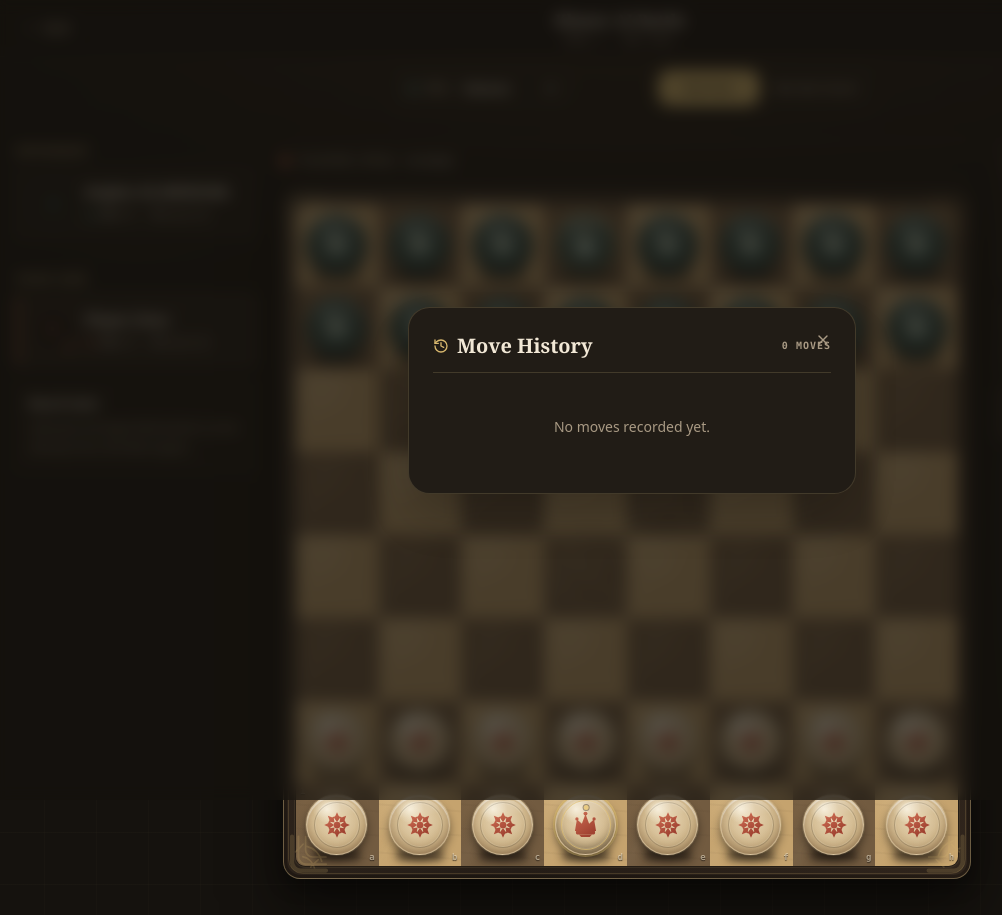
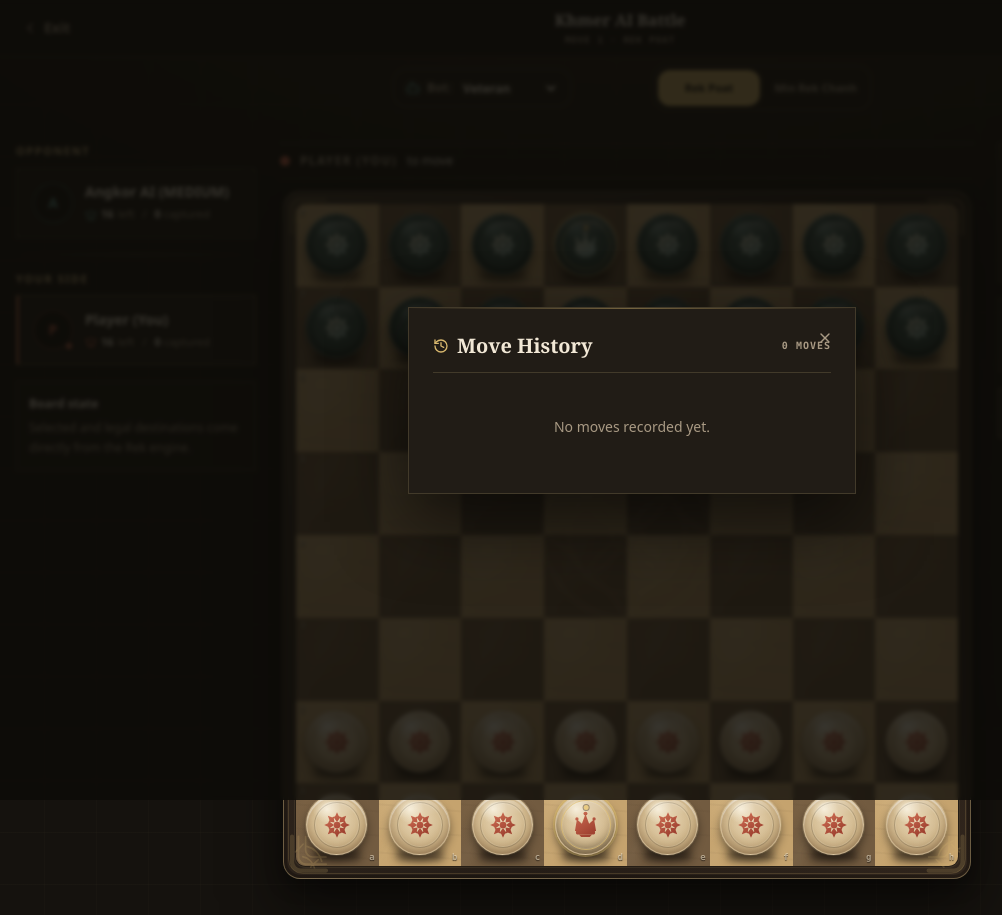
Before and after one commit to machxanht/Rek-Khmer-Chess, a Next.js app: page /play/ai in a window 1280 px wide. Both pictures are taken after a click on the button 1235 px from the left and 28 px from the top of the page. Shown: the whole page, without its empty margins (8-1010 px from the left). Built offline with nearby package versions, Linux system fonts and the light colour scheme.

Commit message:
design: align modal geometry with Angkor Night Court

```diff
--- a/components/ui/modal.tsx
+++ b/components/ui/modal.tsx
@@ -21,11 +21,14 @@ export function Modal({
 }) {
   useEffect(() => {
     if (!open) return
-    const onKey = (e: KeyboardEvent) => {
-      if (e.key === 'Escape' && dismissable) onClose?.()
+
+    const onKey = (event: KeyboardEvent) => {
+      if (event.key === 'Escape' && dismissable) onClose?.()
     }
+
     window.addEventListener('keydown', onKey)
     document.body.style.overflow = 'hidden'
+
     return () => {
       window.removeEventListener('keydown', onKey)
       document.body.style.overflow = ''
@@ -35,9 +38,9 @@ export function Modal({
   if (!open) return null
 
   return (
-    <div className="fixed inset-0 z-50 flex items-end justify-center sm:items-center">
+    <div className="fixed inset-0 z-50 flex items-end justify-center p-0 sm:items-center sm:p-5">
       <div
-        className="absolute inset-0 bg-background/70 backdrop-blur-sm"
+        className="absolute inset-0 bg-[#0d0b08]/82 backdrop-blur-[2px]"
         onClick={() => dismissable && onClose?.()}
         aria-hidden="true"
       />
@@ -46,15 +49,17 @@ export function Modal({
         aria-modal="true"
         aria-labelledby={labelledBy}
         className={cn(
-          'animate-fade-rise relative w-full max-w-md rounded-t-3xl border border-border bg-card p-6 shadow-2xl sm:rounded-3xl',
+          'animate-fade-rise relative w-full max-w-md border border-border bg-card p-5 shadow-[0_28px_70px_rgba(0,0,0,0.58)] sm:p-6',
           className,
         )}
       >
+        <span className="pointer-events-none absolute inset-x-0 top-0 h-px bg-gradient-to-r from-transparent via-gold/45 to-transparent" aria-hidden="true" />
         {dismissable && onClose && (
           <button
+            type="button"
             onClick={onClose}
             aria-label="Close"
-            className="absolute top-4 right-4 flex size-8 items-center justify-center rounded-lg text-muted-foreground transition-colors hover:bg-accent hover:text-foreground"
+            className="absolute right-3 top-3 flex size-9 items-center justify-center rounded-md text-muted-foreground outline-none transition-colors hover:bg-accent hover:text-foreground focus-visible:ring-2 focus-visible:ring-gold/70"
           >
             <X className="size-4" />
           </button>
```
